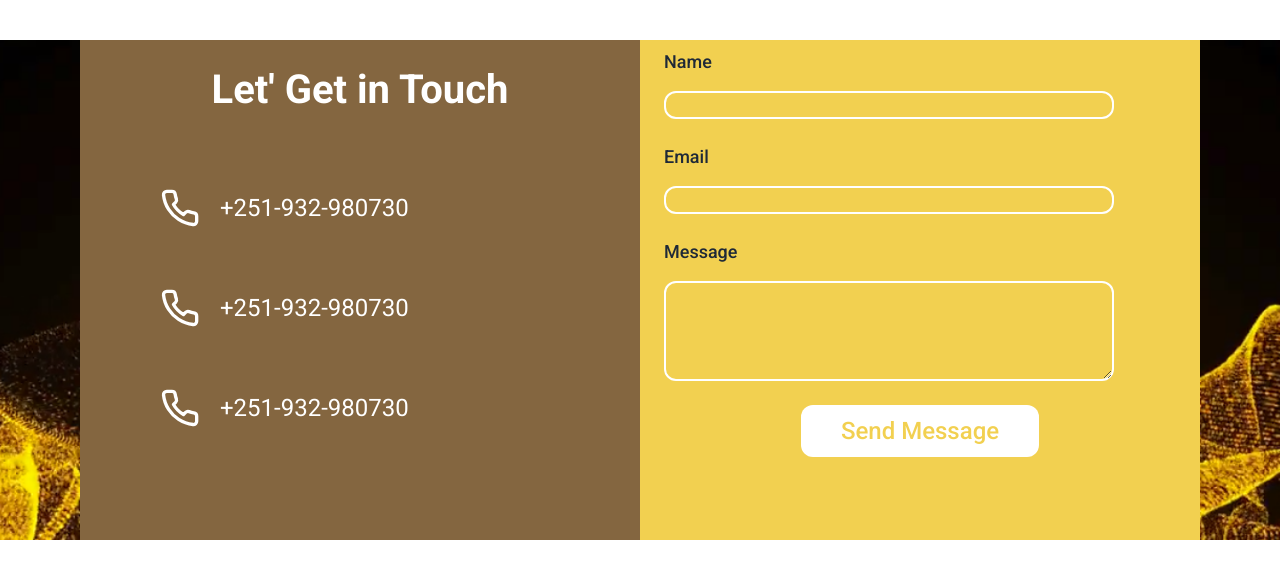
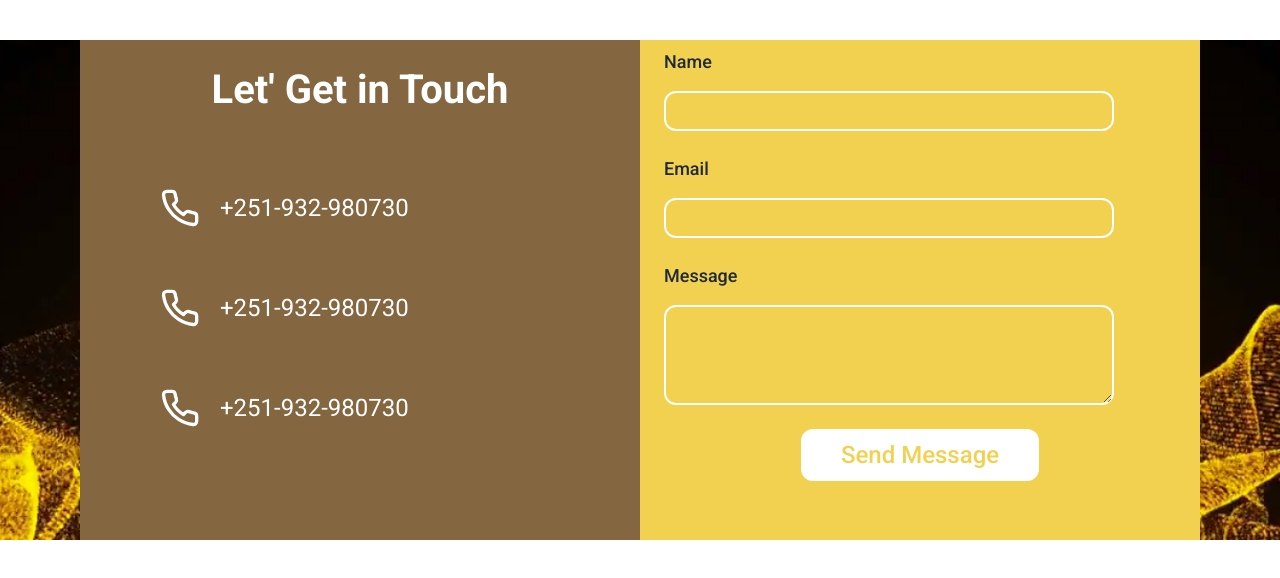
Before and after one commit to haileamlakwalelige/field, a Next.js app: page /contact in a window 1280 px wide. Shown: the top 578 px of the page. Built offline with nearby package versions, Linux system fonts and the light colour scheme.

Commit message:
update input field

```diff
--- a/app/components/contact/ContactUs.js
+++ b/app/components/contact/ContactUs.js
@@ -29,15 +29,15 @@ const ContactUs = () => {
         <form className='flex flex-col gap-6'>
           <div className='flex flex-col gap-4'>
             <p className='text-[16px] md:text-[18px] font-medium'>Name</p>
-            <input type='text' className='bg-[#F2D050] min-w-[300px] max-w-[450px] text-white rounded-xl border-white border-2'/>
+            <input type='text' className='bg-[#F2D050] min-w-[300px] px-3 min-h-[40px] max-w-[450px] text-white rounded-xl border-white border-2'/>
           </div>
           <div className='flex flex-col gap-4'>
             <p className='text-[16px] md:text-[18px] font-medium'>Email</p>
-            <input type='text' className='bg-[#F2D050] min-w-[300px] max-w-[450px] text-white rounded-xl border-white border-2'/>
+            <input type='text' className='bg-[#F2D050] min-h-[40px] px-3 min-w-[300px] max-w-[450px] text-white rounded-xl border-white border-2'/>
           </div>
           <div className='flex flex-col gap-4'>
             <p className='text-[16px] md:text-[18px] font-medium'>Message</p>
-            <textarea cols={30} rows={4} type='text' className='bg-[#F2D050] min-w-[300px] max-w-[450px] text-white rounded-xl border-white border-2'/>
+            <textarea cols={30} rows={4} type='text' className='bg-[#F2D050] px-3 min-w-[300px] max-w-[450px] text-white rounded-xl border-white border-2'/>
           </div>
           <div className='flex justify-center items-center'>
             <button type='submit' className='text-[#F2D050] bg-white py-2 px-10 text-center rounded-xl font-medium text-[18px] md:text-[22px] lg:text-[24px]'>Send Message</button>
```
